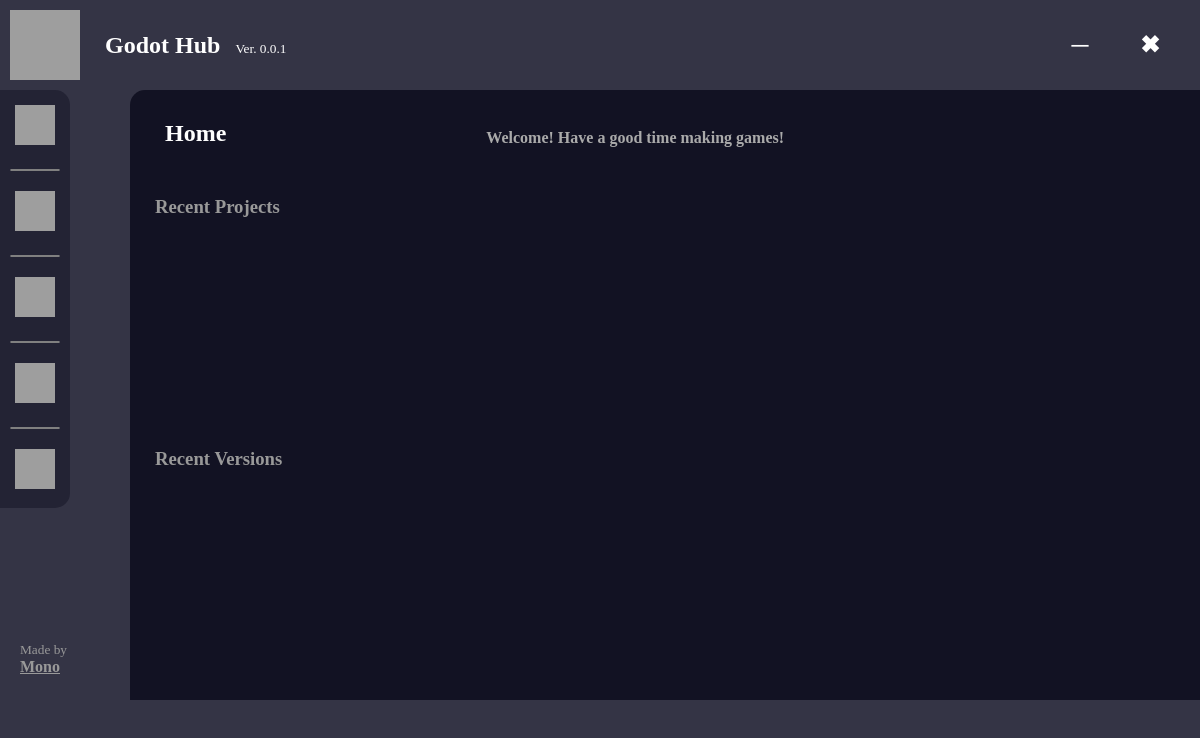
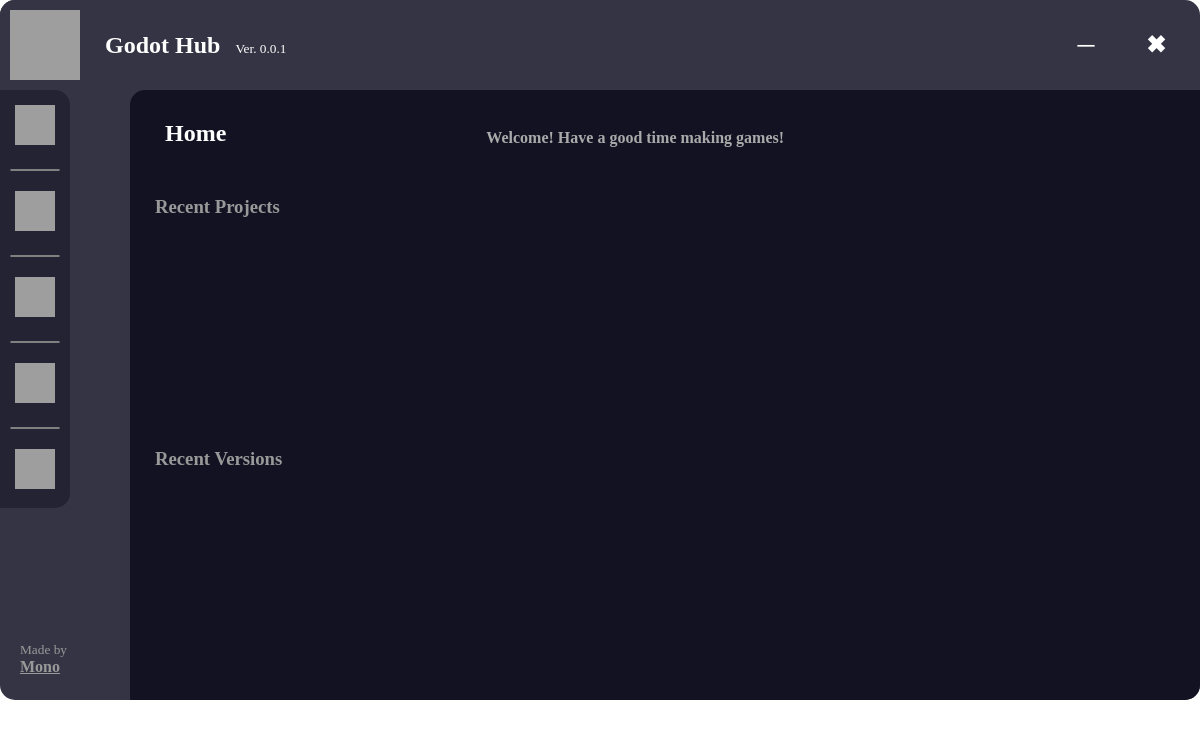
Before and after one commit to MonoTheProtogen/godot-hub, an Electron app: page index.html in a window 1200 px wide. Drawn offline with Linux system fonts and the light colour scheme; no server answers; grey boxes are pictures that could not be loaded; a web font is replaced by a local one.

Commit message:
Update index.html, main.js, style.css

```diff
--- a/index.html
+++ b/index.html
@@ -8,6 +8,8 @@
     <link rel="shortcut icon" href="./images/hub_icon.svg" type="image/x-icon">
 </head>
 <body>
+
+<div class="window">
 
     <div class="header">
         <img src="./images/hub_icon.svg" alt="">
@@ -20,7 +22,6 @@
     <div class="control">
         <h2 class="minimize">─</h2>
         <h2 class="close">✖</h2>
-        <div class="headspace"></div>
     </div>
 
     <div class="side">
@@ -45,5 +46,7 @@
 
     <script src="./renderer.js"></script>
 
+</div>
+
 </body>
 </html>
--- a/main.js
+++ b/main.js
@@ -57,7 +57,7 @@
 
     // show: false,
   })
-  mainWindow.setBackgroundColor('#343445')
+  // mainWindow.setBackgroundColor('#343445')
   // mainWindow.once('ready-to-show', () => {
   //   mainWindow.show()
   // })
--- a/style.css
+++ b/style.css
@@ -4,6 +4,12 @@
 }
 
 body {
+    background-color: transparent;
+    padding: 0px;
+    margin: 0px;
+}
+
+div.window {
     background-color: #343445;
     font-family: custom;
     display: grid;
@@ -61,6 +67,7 @@
     -webkit-user-select: none;
     -webkit-app-region: drag;
     cursor: default;
+    border-top-left-radius: 15px;
 }
 div.control {
     grid-area: head;
@@ -71,6 +78,8 @@
     align-items: center;
     -webkit-app-region: drag;
     cursor: default;
+    position: relative;
+    right: 9px;
 }
 div.control > h2 {
     width: 60px;
@@ -168,6 +177,7 @@
     cursor: default;
     color: white;
     padding-left: 25px;
+    border-bottom-right-radius: 15px;
 }
 
 div.utilitybar {
```
